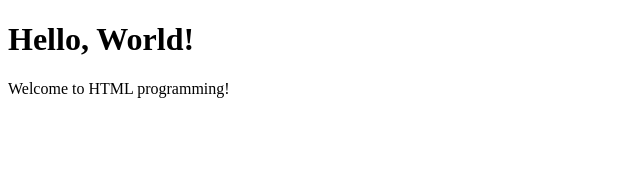
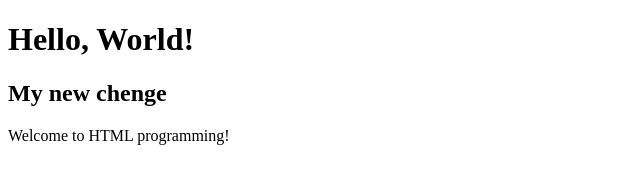
Before and after one commit to Pratikshadukare/jenkins, a plain HTML site: page index.html in a window 1280 px wide. Shown: the whole page, without its empty margins (0-640 px from the left). Drawn offline with Linux system fonts and the light colour scheme.

Commit message:
Update index.html
2 chenge

```diff
--- a/index.html
+++ b/index.html
@@ -5,6 +5,7 @@
 </head>
 <body>
 	<h1>Hello, World!</h1>
+	<h2> My new chenge </h2>
 	<p>Welcome to HTML programming!</p>
 </body>
 </html>
```
